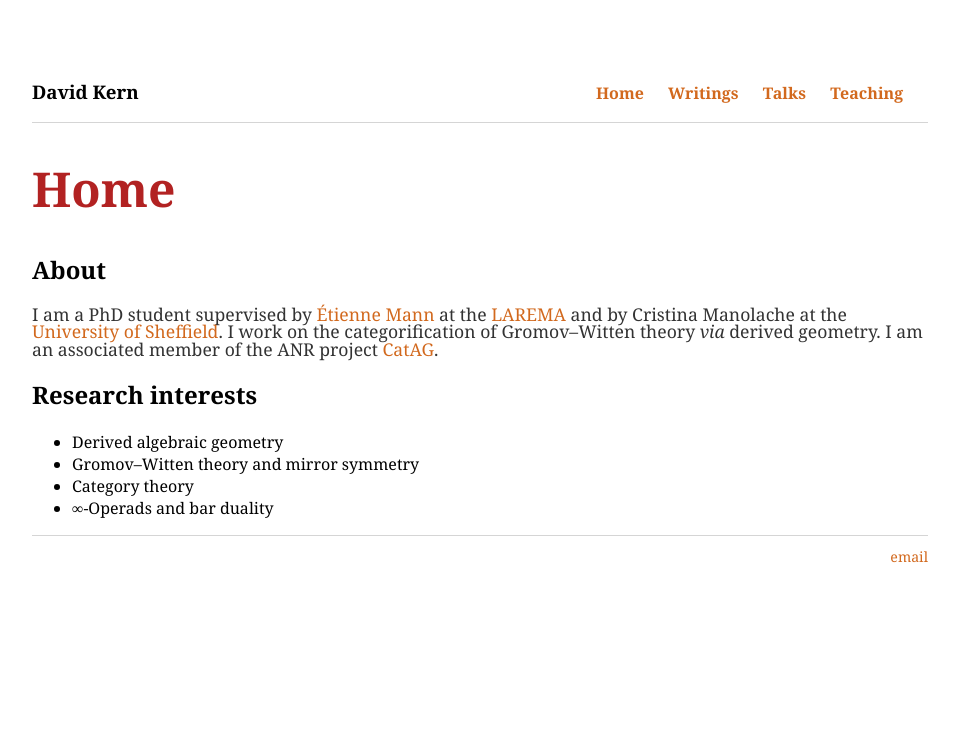
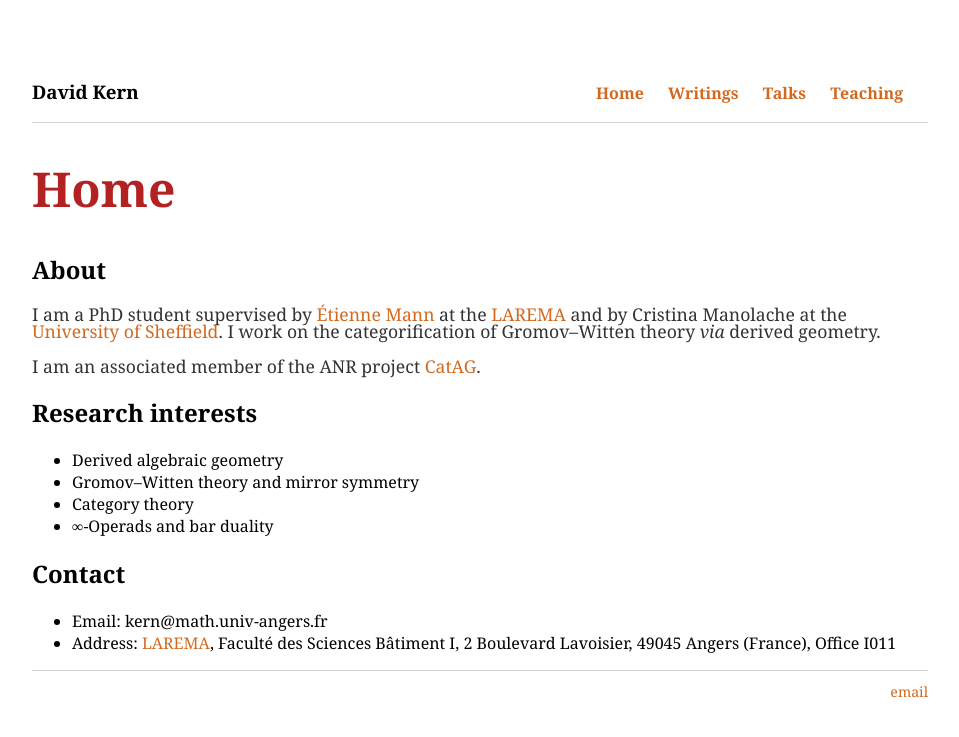
Before and after one commit to dskern/dskern.github.io, a Jekyll site: the page built from index.html, in a window 1280 px wide. Shown: the top 737 px of the page, without its empty margins (160-1119 px from the left). Built offline with Jekyll 4.4.1, drawn with Linux system fonts in a browser that asks for light colours.

Commit message:
Update index.html

```diff
--- a/index.html
+++ b/index.html
@@ -5,10 +5,9 @@
 
 <h2>About</h2>
 
-<p>I am a PhD student supervised by <a href="https://math.univ-angers.fr/~mann/">Étienne Mann</a> at the <a href="https://recherche.math.univ-angers.fr/">LAREMA</a> and by Cristina Manolache at the <a href="http://alg-geom.group.shef.ac.uk">University of Sheffield</a>. I work on the categorification of Gromov&ndash;Witten theory <i>via</i> derived geometry.
+<p>I am a PhD student supervised by <a href="https://math.univ-angers.fr/~mann/">Étienne Mann</a> at the <a href="https://recherche.math.univ-angers.fr/">LAREMA</a> and by Cristina Manolache at the <a href="http://alg-geom.group.shef.ac.uk">University of Sheffield</a>. I work on the categorification of Gromov&ndash;Witten theory <i>via</i> derived geometry.</p>
 
-  I am an associated member of the ANR project <a href="http://catag.math.cnrs.fr">CatAG</a>.
-</p>
+<p>I am an associated member of the ANR project <a href="http://catag.math.cnrs.fr">CatAG</a>.</p>
 
 <h2>Research interests</h2>
 
@@ -18,3 +17,10 @@
   <li>Category theory</li>
   <li>&infin;-Operads and bar duality</li>
 </ul>
+
+<h2>Contact</h2>
+
+<ul>
+  <li>Email: kern@math.univ-angers.fr</li>
+  <li>Address: <a href="https://math.univ-angers.fr/nous-visiter/">LAREMA</a>, Faculté des Sciences Bâtiment I, 2 Boulevard Lavoisier, 49045 Angers (France), Office I011</li>
+</ul>
```
